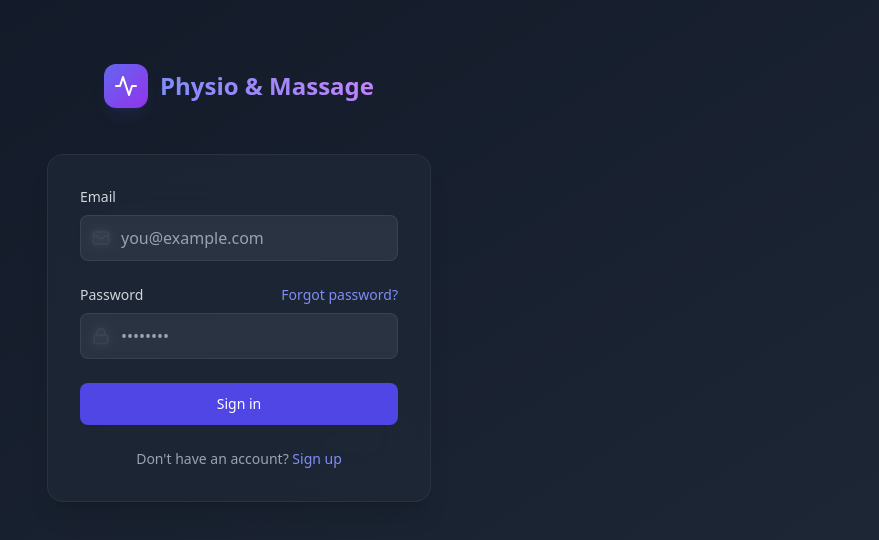
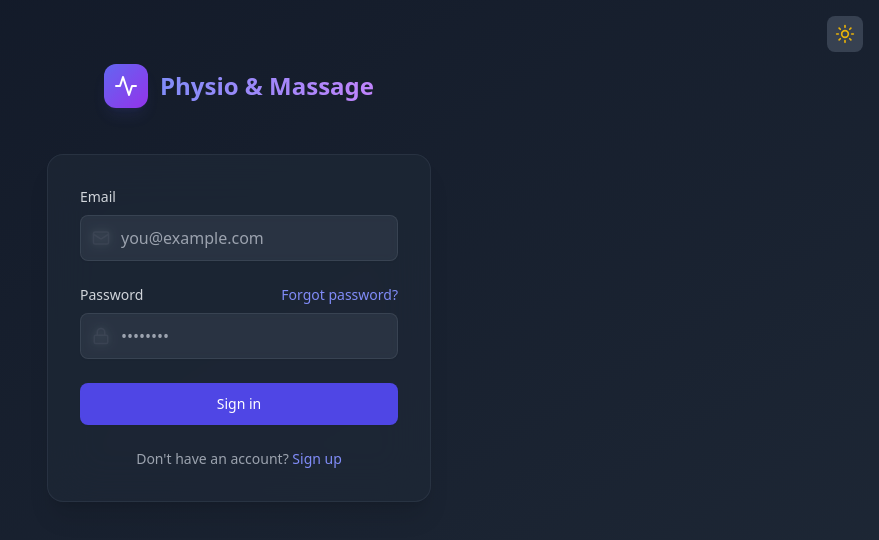
Before and after one commit to MarSonyTM/BookingSystem, a React (Vite) app: page /login in a window 1280 px wide. Shown: the top 540 px of the page, without its empty margins (401-1280 px from the left). Built offline with nearby package versions, Linux system fonts and the light colour scheme; no server answers.

Commit message:
added back the light dark toggle button to the landing page

```diff
--- a/src/layouts/AuthLayout.tsx
+++ b/src/layouts/AuthLayout.tsx
@@ -1,13 +1,21 @@
 import React from 'react';
 import { Outlet } from 'react-router-dom';
 import { Activity } from 'lucide-react';
+import ThemeToggle from '../components/ThemeToggle';
+import { useTheme } from '../contexts/ThemeContext';
 
 export default function AuthLayout() {
+  const { theme, toggleTheme } = useTheme();
+
   return (
     <div className="min-h-screen bg-gradient-to-br from-gray-100 to-gray-200 dark:from-gray-900 dark:to-gray-800">
       <div className="absolute inset-0 bg-grid-gray-900/[0.02] dark:bg-grid-white/[0.02] bg-[size:32px_32px]" />
 
       <div className="relative">
+        <div className="absolute top-4 right-4">
+          <ThemeToggle theme={theme} onToggle={toggleTheme} />
+        </div>
+
         <div className="max-w-7xl mx-auto px-4 sm:px-6 lg:px-8">
           <div className="pt-16 pb-10">
             <div className="text-center">
```
